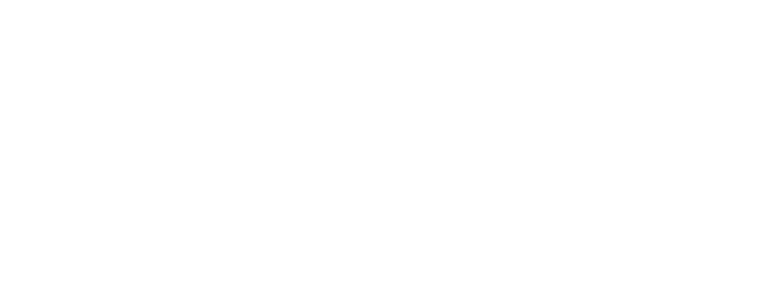
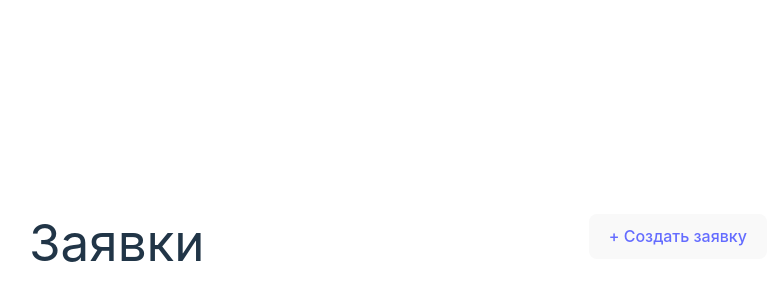
Before and after one commit to Akolenko/Karma, a React (Vite) app in the folder client/: page /bid-list in a window 1280 px wide. Before the commit this address had no page. Shown: the part 158-458 px from the top of the page, without its empty margins (242-1019 px from the left). Built offline with nearby package versions, Linux system fonts and the light colour scheme.

Commit message:
add Bid list component

```diff
--- a/client/src/App.tsx
+++ b/client/src/App.tsx
@@ -2,6 +2,7 @@ import './App.css'
 import BidForm from "./Components/BidForm/BidFrom.tsx";
 import MainPage from "./Components/MainPage/MainPage.tsx";
 import { Route, Routes } from "react-router";
+import BidList from "./Components/BidList/BidList.tsx";
 
 function App() {
   return (
@@ -9,6 +10,7 @@ function App() {
       <Routes>
         <Route index element={<MainPage/>}/>
         <Route path={'/bid-form'} element={<BidForm/>}/>
+        <Route path={'/bid-list'} element={<BidList/>}/>
       </Routes>
 
     </>
--- a/client/src/Components/BidForm/BidFrom.tsx
+++ b/client/src/Components/BidForm/BidFrom.tsx
@@ -24,7 +24,7 @@ export default function BidForm() {
 
   return (
     <>
-      <form onSubmit={handleSubmit(submit)} className={'flex flex-col bg-gray-200 p-6 w-80 rounded-xl gap-2'}>
+      <form onSubmit={handleSubmit(submit)} className={'flex flex-col bg-gray-200 p-6 w-96 rounded-xl gap-2'}>
         <label>Название заявки</label>
         <input placeholder={'Введите название'}
                type={'text'} {...register('title', {required: true})} className={'p-2 rounded-xl'}/>
--- /dev/null
+++ b/client/src/Components/BidList/BidList.tsx
@@ -0,0 +1,14 @@
+import { Link } from "react-router-dom";
+
+export default function BidList() {
+  return (
+    <>
+      <div className={'flex gap-x-96'}>
+        <h1>Заявки</h1>
+        <Link to={'/bid-form'}>
+          <button>+ Cоздать заявку</button>
+        </Link>
+      </div>
+    </>
+  )
+}
--- a/client/src/Components/MainPage/MainPage.tsx
+++ b/client/src/Components/MainPage/MainPage.tsx
@@ -15,14 +15,14 @@ export default function MainPage() {
               Нужна помощь
             </button>
           </Link>
-
-          <button
-            className={'w-80 border-lime-600 hover:bg-lime-500 hover:text-white hover:border-none bg-white text-lime-600'}>
-            Хочу помочь
-          </button>
+          <Link to={'/bid-list'}>
+            <button
+              className={'w-80 border-lime-600 hover:bg-lime-500 hover:text-white hover:border-none bg-white text-lime-600'}>
+              Хочу помочь
+            </button>
+          </Link>
         </div>
       </div>
-
     </>
   )
 }
--- a/client/src/main.tsx
+++ b/client/src/main.tsx
@@ -4,8 +4,6 @@ import './index.css'
 import {
   BrowserRouter,
 } from "react-router-dom";
-
-
 
 ReactDOM.createRoot(document.getElementById('root')!).render(
   // <React.StrictMode>
```
